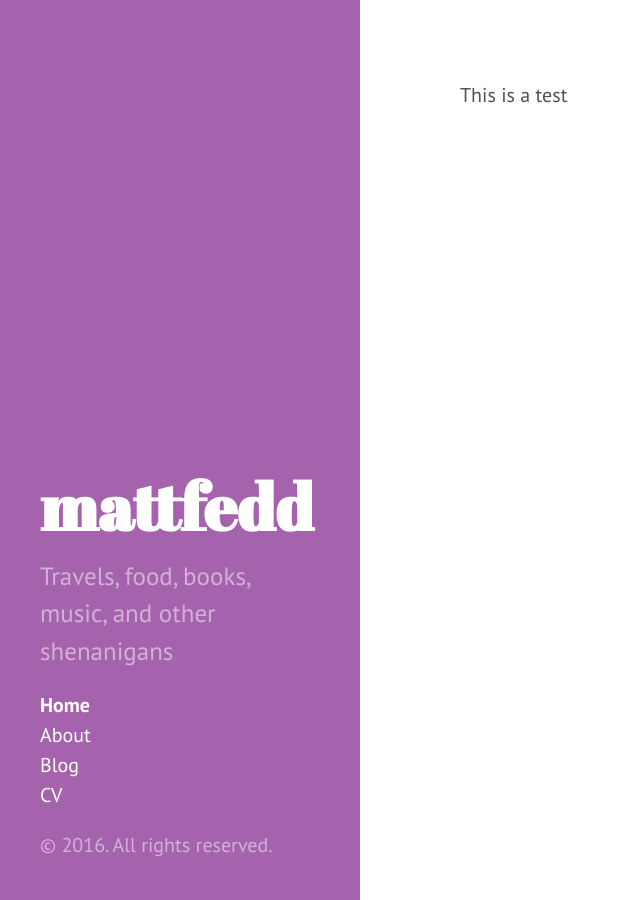
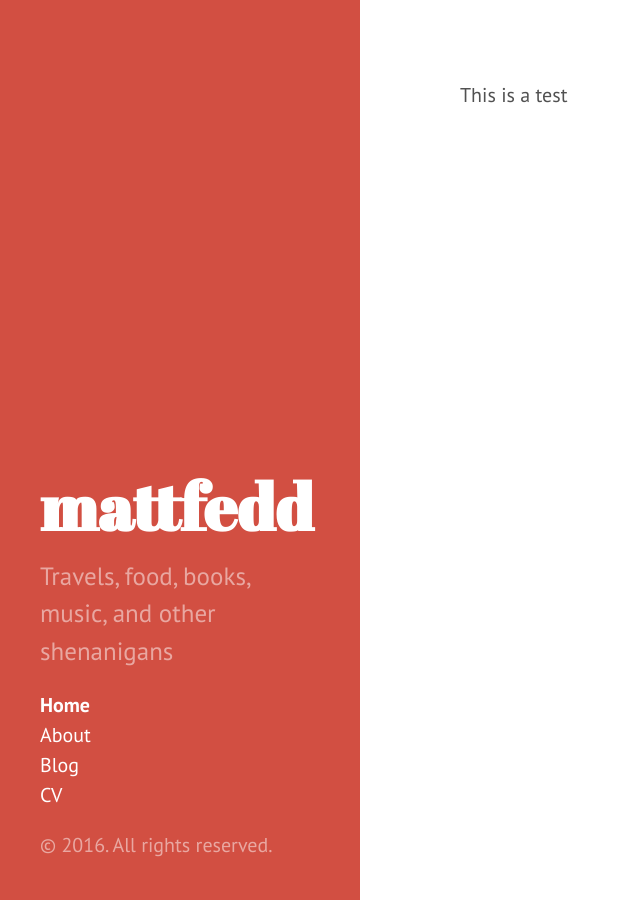
Before and after one commit to mattfedd/mattfedd.github.io, a Jekyll site: the page built from index.html, in a window 1280 px wide. Shown: the whole page, without its empty margins (0-640 px from the left). Built offline with Jekyll 4.4.1, drawn with Linux system fonts in a browser that asks for light colours.

Commit message:
Update default.html

```diff
--- a/_layouts/default.html
+++ b/_layouts/default.html
@@ -3,7 +3,7 @@
 
   {% include head.html %}
 
-  <body class="theme-base-0e">
+  <body class="theme-base-08">
 
     {% include sidebar.html %}
 
```
